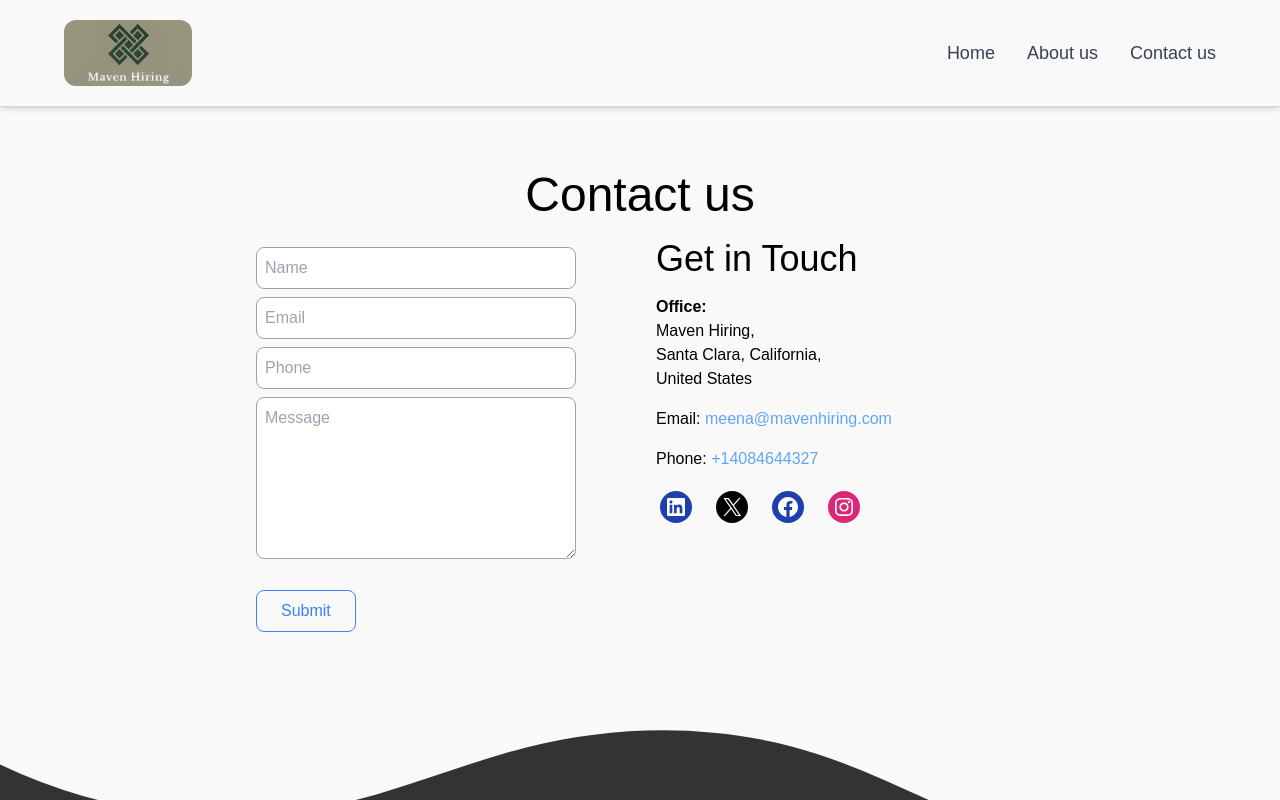
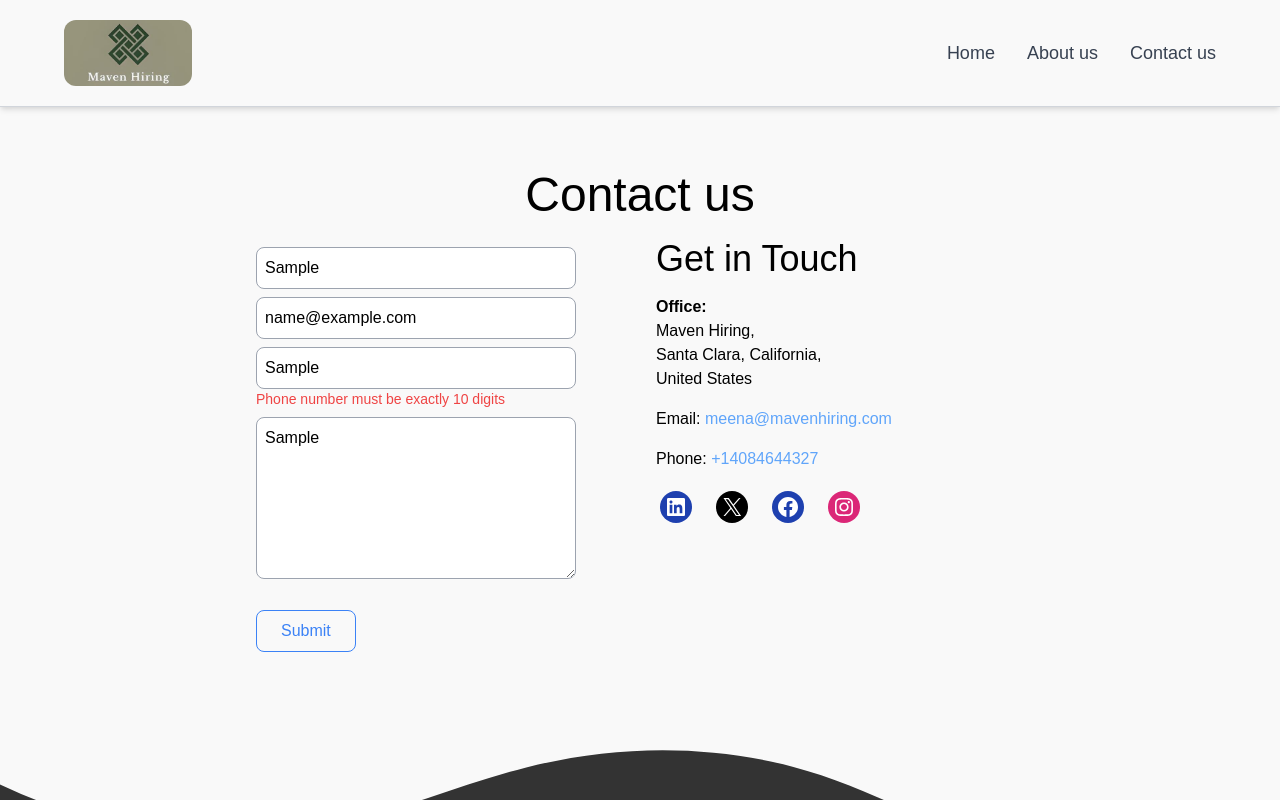
Before and after one commit to shahbaz-veritech/maven-hiring, a Vue app: page /contact in a window 1280 px wide. Both pictures are taken after typing "Sample", "name@example.com", "Sample", "Sample" into the empty fields and a click on the button "Submit". Shown: the top 800 px of the page. Built offline with nearby package versions, Linux system fonts and the light colour scheme.

Commit message:
added validation in contact us form

```diff
--- a/package.json
+++ b/package.json
@@ -12,7 +12,8 @@
     "core-js": "^3.8.3",
     "vue": "^3.2.13",
     "vue-router": "^4.0.3",
-    "vuex": "^4.0.0"
+    "vuex": "^4.0.0",
+    "yup": "^1.6.1"
   },
   "devDependencies": {
     "@babel/core": "^7.12.16",
--- a/src/views/ContactUsView.vue
+++ b/src/views/ContactUsView.vue
@@ -12,38 +12,48 @@
                 type="text"
                 name="name"
                 placeholder="Name"
-                v-model="name"
+                v-model="form.name"
                 class="border p-2 rounded-lg w-80 border-gray-400"
               />
+              <p v-if="errors.name" class="text-red-500 text-sm">
+                {{ errors.name }}
+              </p>
             </div>
             <div class="my-2">
               <input
-                type="email"
+                type="text"
                 name="email"
                 placeholder="Email"
-                v-model="email"
-                required
+                v-model="form.email"
                 class="border p-2 rounded-lg w-80 border-gray-400"
               />
+              <p v-if="errors.email" class="text-red-500 text-sm">
+                {{ errors.email }}
+              </p>
             </div>
             <div class="my-2">
               <input
                 type="text"
                 name="phone"
-                required
                 placeholder="Phone"
-                v-model="phone"
+                v-model="form.phone"
                 class="border p-2 rounded-lg w-80 border-gray-400"
               />
+              <p v-if="errors.phone" class="text-red-500 text-sm">
+                {{ errors.phone }}
+              </p>
             </div>
             <div class="my-2">
               <textarea
                 name="message"
                 placeholder="Message"
-                v-model="message"
+                v-model="form.message"
                 class="border p-2 rounded-lg w-80 border-gray-400"
                 rows="6"
               />
+              <p v-if="errors.message" class="text-red-500 text-sm">
+                {{ errors.message }}
+              </p>
             </div>
             <button
               type="submit"
@@ -147,29 +157,48 @@
 }
 </style>
 <script>
+import * as yup from "yup";
+
 export default {
   data() {
     return {
-      name: "",
-      email: "",
-      phone: "",
-      message: "",
+      form: {
+        name: "",
+        email: "",
+        phone: "",
+        message: "",
+      },
+      errors: {},
     };
   },
   methods: {
-    handleSubmit() {
-      const formData = {
-        name: this.name,
-        email: this.email,
-        phone: this.phone,
-        message: this.message,
-      };
-      console.log(formData);
+    async handleSubmit() {
+      const schema = yup.object().shape({
+        name: yup.string().required("Name is required"),
+        email: yup
+          .string()
+          .email("Invalid email")
+          .required("Email is required"),
+        phone: yup
+          .string()
+          .required("Phone number is required")
+          .matches(/^\d+$/, "Phone number should contain only numbers")
+          .length(10, "Phone number must be exactly 10 digits"),
+        message: yup.string().required("Message cannot be empty"),
+      });
 
-      this.name = "";
-      this.email = "";
-      this.phone = "";
-      this.message = "";
+      try {
+        await schema.validate(this.form, { abortEarly: false });
+        console.log("Form Submitted", this.form);
+
+        this.form = { name: "", email: "", phone: "", message: "" };
+        this.errors = {};
+      } catch (err) {
+        this.errors = {};
+        err.inner.forEach((e) => {
+          this.errors[e.path] = e.message;
+        });
+      }
     },
   },
 };
```
